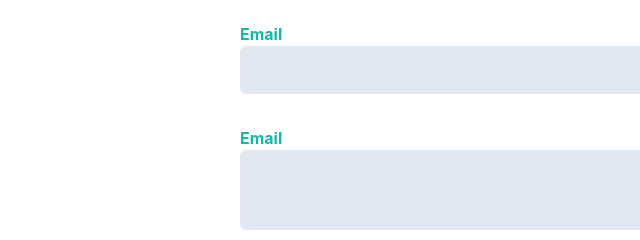
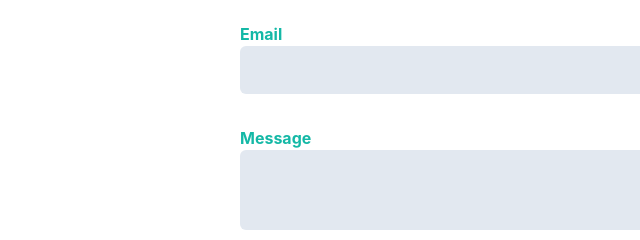
Before and after one commit to Mboyyy/portofolio-tailwind-css, a website: page index.html in a window 1280 px wide. Shown: the part 3260-3500 px from the top of the page, 0-640 px from the left. Drawn offline with Linux system fonts and the light colour scheme.

Commit message:
Update email to message index.html

```diff
--- a/index.html
+++ b/index.html
@@ -194,7 +194,7 @@
                 <input type="email" id="email" class="w-full bg-slate-200 text-dark p-3 rounded-md focus:outline-none focus:ring-primary focus:ring-1 focus:border-primary" />
             </div>
             <div class="w-full px-4 mb-8">
-                <label for="Pesan" class="text-base font-bold text-primary">Email</label>
+                <label for="Pesan" class="text-base font-bold text-primary">Message</label>
                 <textarea type="email" id="email" class="w-full bg-slate-200 text-dark p-3 rounded-md focus:outline-none focus:ring-primary focus:ring-1 focus:border-primary h-20"></textarea>
             </div>
             <div class="w-full px-4 mb-8">
```
